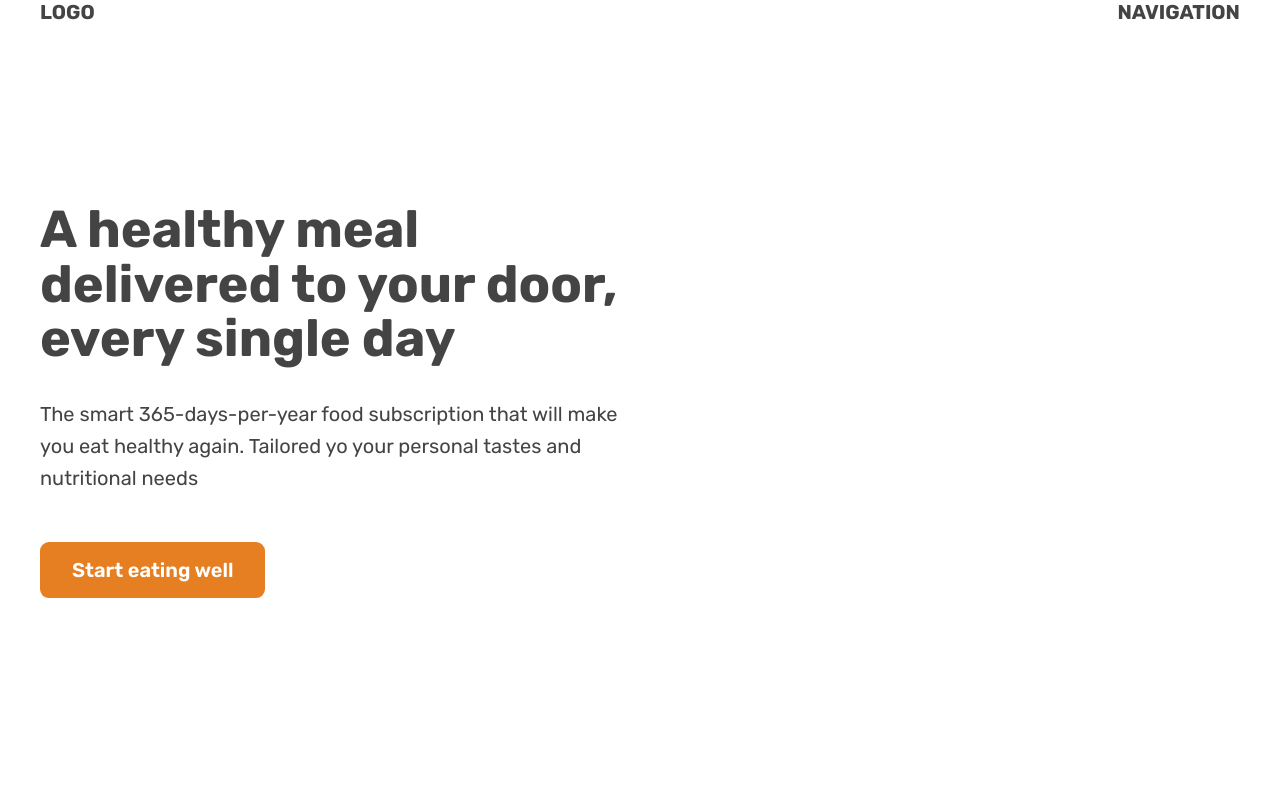
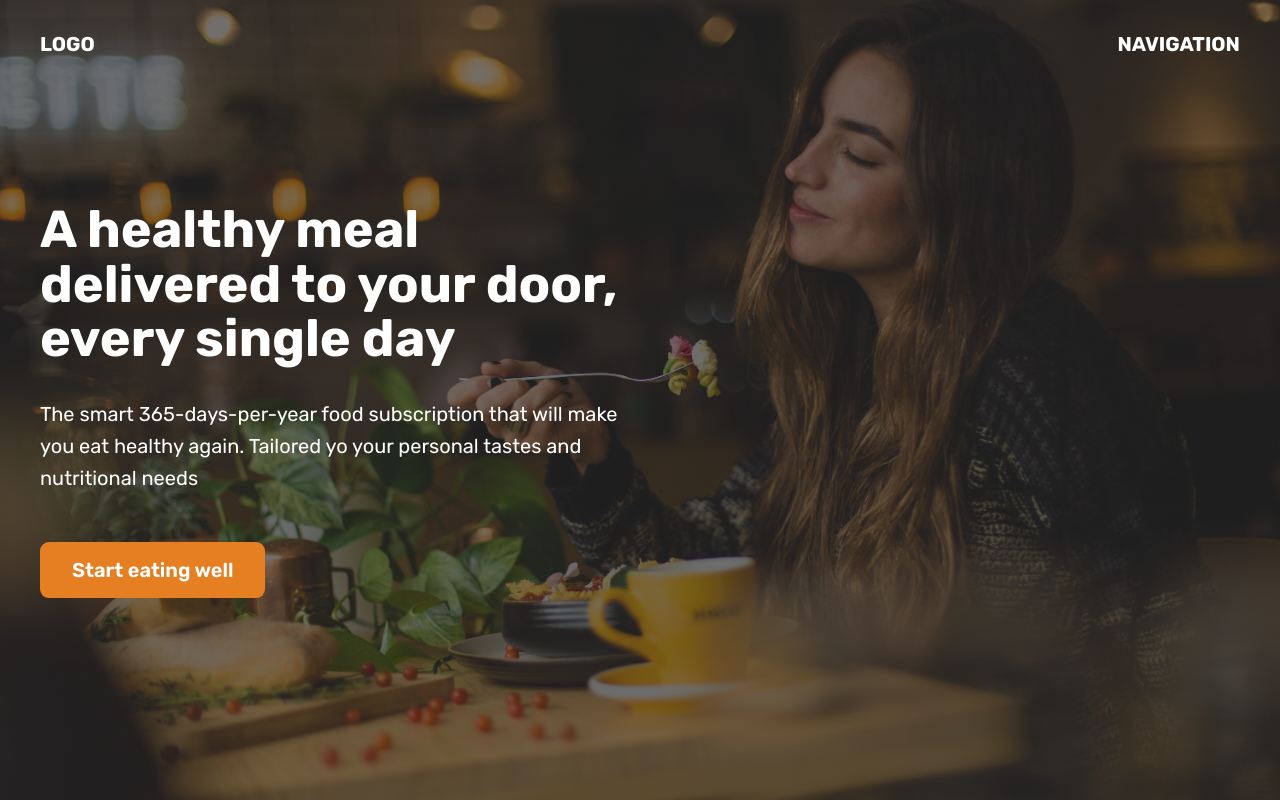
Before and after one commit to pepaooo/jonas-html-css-course, a plain HTML site: page starter/06-Components/05-hero.html in a window 1280 px wide. Shown: the top 800 px of the page. Drawn offline with Linux system fonts and the light colour scheme.

Commit message:
Actualización del componente

```diff
--- a/starter/06-Components/05-hero.html
+++ b/starter/06-Components/05-hero.html
@@ -34,8 +34,11 @@
     /* background-color: orangered; */
     /* viewport height */
     height: 100vh;
+    position: relative;
 
-    position: relative;
+    background-image: linear-gradient(rgb(34, 34, 34, 0.6), rgb(34, 34, 34, 0.6)), url(hero.jpg);
+    background-size: cover;
+    color: #fff;
   }
 
   nav {
@@ -43,6 +46,7 @@
     font-weight: 700;
     display: flex;
     justify-content: space-between;
+    padding-top: 32px;
     /* background-color: green; */
   }
 
```
